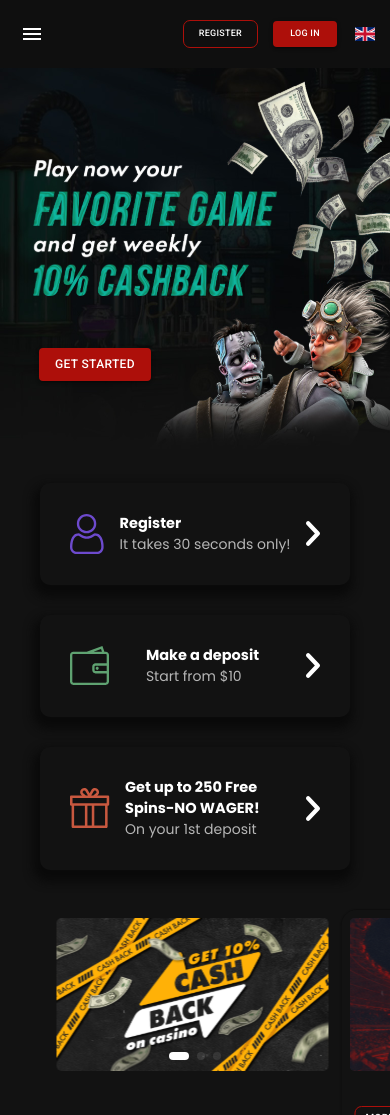
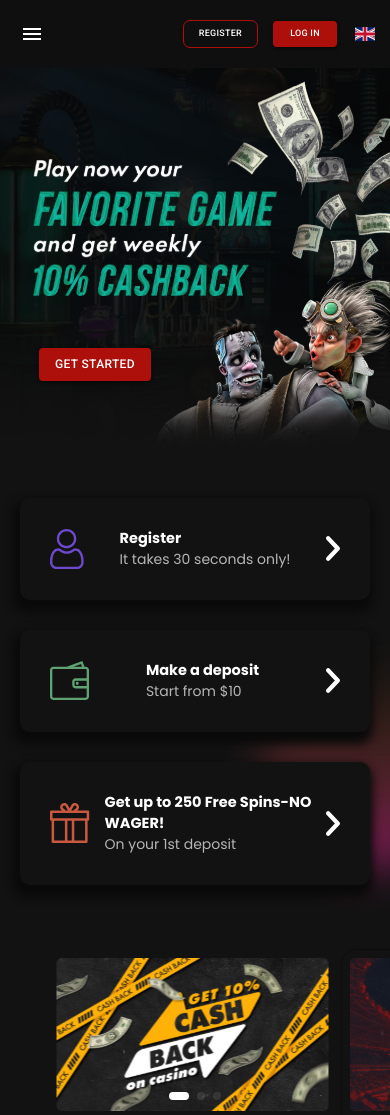
Before and after one commit to lolyparty/Chipstars, a React (Create React App) app: page / in a window 390 px wide. Shown: the top 1115 px of the page. Built offline with nearby package versions, Linux system fonts and the light colour scheme.

Commit message:
updated responsiveness of the whole site in general

```diff
--- a/src/components/ctaCards.jsx
+++ b/src/components/ctaCards.jsx
@@ -1,9 +1,10 @@
 import { Container, Paper } from "@mui/material"
+import useMediaQuery from '@mui/material/useMediaQuery';
 import rightArrow from './Imgs/rightArrow.svg'
 import registerImg from './Imgs/register.svg'
 import depositSvg from './Imgs/deposit.svg'
 import bonusSvg from './Imgs/bonus.svg'
-import useMediaQuery from '@mui/material/useMediaQuery';
+import eclipsed from './Imgs/Planet.svg'
 
 
 const CTACards = ( ) =>{
@@ -12,9 +13,10 @@ const CTACards = ( ) =>{
     const matches929 = useMediaQuery('(max-width:929px)');
     const matches500 = useMediaQuery('(max-width:500px)');
 
-    return <Container sx={{background:'#121212', display:'flex', justifyContent:'space-evenly', paddingY:matches500 ? '0px' : '40px', flexDirection: matches929 ? 'column' : 'row', alignItems:matches929 ? 'center' : null}}>
+    return <Container sx={{ display:'flex', justifyContent:'space-evenly', paddingY:matches500 ? '15px' : '40px', flexDirection: matches929 ? 'column' : 'row', alignItems:matches929 ? 'center' : null, position:'relative', marginBottom:matches929 ? '30px' : null, overflow:'hidden'}}>
+        <div className="eclipsediv2"><img src={eclipsed} alt="" className="bgeclipse2"/></div>
 
-        <Paper sx={{background:'#121212', paddingY:matches929 ? '15px':'5px',paddingX:matches929 ? '30px' :matches1190 ? '10px' : '30px', color:'white', boxShadow:'-2px 7px 10px 5px #0a0a0a', alignItems:'center', borderRadius:'10px', width:matches500 ? '310px' : matches929 ? '400px' :matches1050 ? '280px' :matches1190 ? '320px' :'350px', display:'flex' , marginY:matches929 ? '15px' : null, justifyContent:matches929? 'space-between' : null}}
+        <Paper sx={{background:'#121212', paddingY:matches929 ? '15px':'5px',paddingX:matches929 ? '30px' :matches1190 ? '10px' : '30px', color:'white', boxShadow:'-2px 7px 10px 5px #0a0a0a', alignItems:'center', borderRadius:'10px', width:matches500 ? '98%' : matches929 ? '400px' :matches1050 ? '280px' :matches1190 ? '320px' :'350px', display:'flex' , marginY:matches929 ? '15px' : null, justifyContent:matches929? 'space-between' : null}}
         >
 
             <img src={registerImg} alt="Register" />
@@ -25,7 +27,7 @@ const CTACards = ( ) =>{
             <img src={rightArrow} alt="Register" />
         </Paper>
 
-        <Paper sx={{background:'#121212', paddingY:matches929 ? '15px':'5px',paddingX:matches929 ? '30px' :matches1190 ? '10px' : '30px', color:'white', boxShadow:'-2px 7px 10px 5px #0a0a0a', alignItems:'center', borderRadius:'10px', width:matches500 ? '310px' :matches929 ? '400px' :matches1050 ? '280px' :matches1190 ? '320px' :'350px', display:'flex' , marginY:matches929 ? '15px' : null, justifyContent:matches929? 'space-between' : null}}
+        <Paper sx={{background:'#121212', paddingY:matches929 ? '15px':'5px',paddingX:matches929 ? '30px' :matches1190 ? '10px' : '30px', color:'white', boxShadow:'-2px 7px 10px 5px #0a0a0a', alignItems:'center', borderRadius:'10px', width:matches500 ? '98%' :matches929 ? '400px' :matches1050 ? '280px' :matches1190 ? '320px' :'350px', display:'flex' , marginY:matches929 ? '15px' : null, justifyContent:matches929? 'space-between' : null}}
         >
         <img src={depositSvg} alt="" />
             <div className="ctaDivs">
@@ -35,7 +37,7 @@ const CTACards = ( ) =>{
             <img src={rightArrow} id="depositRightArrow" alt="" />
         </Paper>
 
-        <Paper sx={{background:'#121212', paddingY:matches929 ? '15px':'5px',paddingX:matches929 ? '30px' :matches1190 ? '10px' : '30px', color:'white', boxShadow:'-2px 7px 10px 5px #0a0a0a', alignItems:'center', borderRadius:'10px', width:matches500 ? '310px' :matches929 ? '400px' :matches1050 ? '280px' :matches1190 ? '320px' :'350px', display:'flex' , marginY:matches929 ? '15px' : null, justifyContent:matches929? 'space-between' : null}}
+        <Paper sx={{background:'#121212', paddingY:matches929 ? '15px':'5px',paddingX:matches929 ? '30px' :matches1190 ? '10px' : '30px', color:'white', boxShadow:'-2px 7px 10px 5px #0a0a0a', alignItems:'center', borderRadius:'10px', width:matches500 ? '98%' :matches929 ? '400px' :matches1050 ? '280px' :matches1190 ? '320px' :'350px', display:'flex' , marginY:matches929 ? '15px' : null, justifyContent:matches929? 'space-between' : null}}
         >
         <img src={bonusSvg} alt="" />
             <div className="ctaDivs">
--- a/src/index.css
+++ b/src/index.css
@@ -7,7 +7,7 @@
 body{
     font-family: 'Poppins', sans-serif;
     background: #121212;
-
+    overflow-x: hidden;
 }
 
 .swiper-horizontal>.swiper-pagination-bullets.swiper-pagination-bullets-dynamic .swiper-pagination-bullet, .swiper-pagination-horizontal.swiper-pagination-bullets.swiper-pagination-bullets-dynamic .swiper-pagination-bullet{
@@ -97,6 +97,22 @@ body{
     top:-15%;
     left:0%;
     z-index: -9999;
+}
+
+.bgeclipse2{
+    filter: blur(100px);
+    filter: brightness(0.5);
+    z-index: -99999999;
+    transform:scale(-0.4)
+}
+
+.eclipsediv2{
+    position:absolute;
+    top:-15%;
+    left:15%;
+    z-index: -9999;
+    max-height:400px;
+    max-width:400px;
 }
 
 /* media query 1250 */
```
